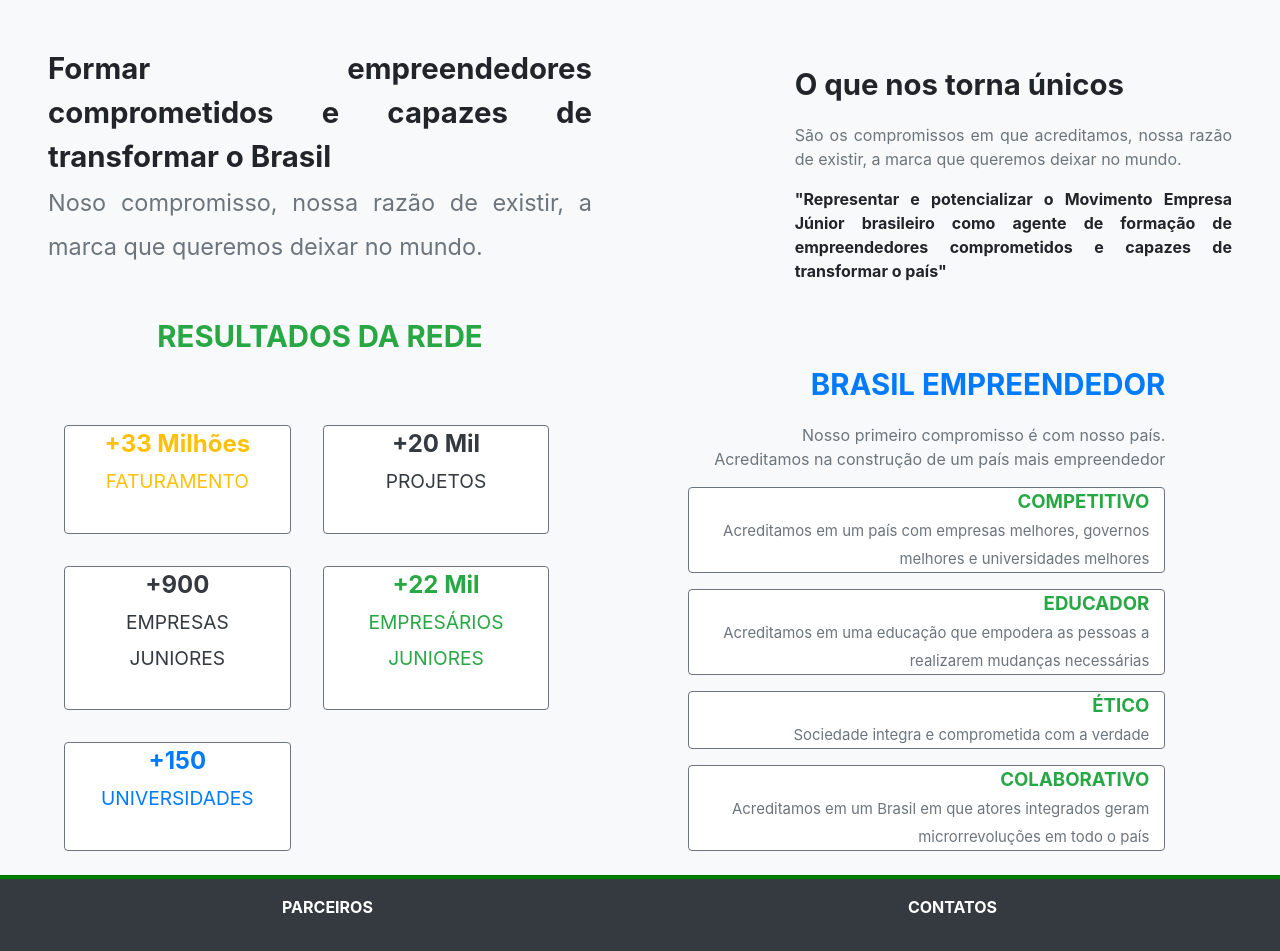
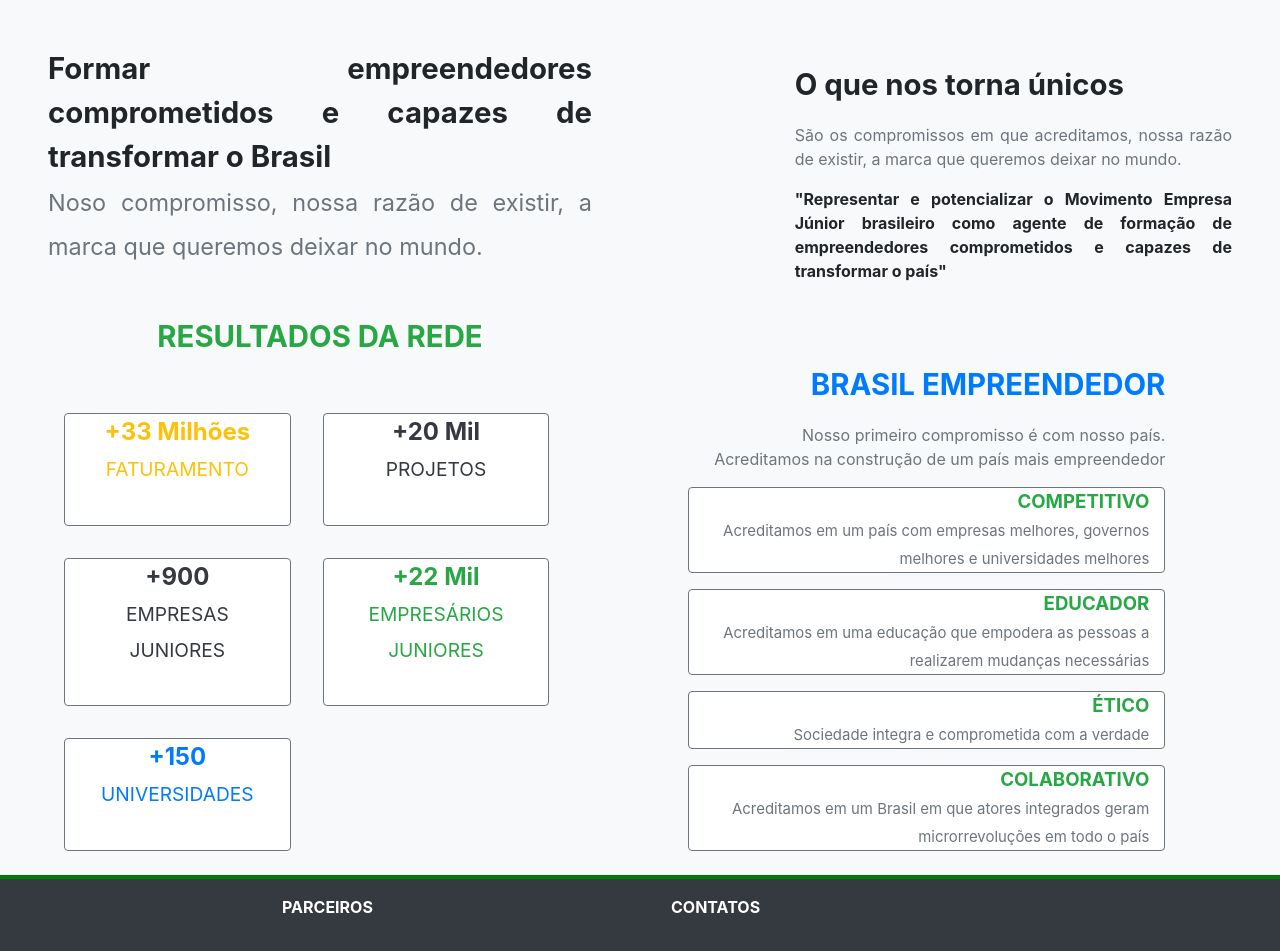
Before and after one commit to AndersonCorreia/EcompJr-Treinamento2019.2, a PHP site: page /views/home.php in a window 1280 px wide. Shown: the part 97-1048 px from the top of the page. Run offline with PHP 8.4, Linux system fonts and the light colour scheme.

Commit message:
refatoração da home.page

```diff
--- a/Treinamento 2019.2/controllers/CompanyController.php
+++ b/Treinamento 2019.2/controllers/CompanyController.php
@@ -61,6 +61,7 @@ class CompanyController{
         $companys = array_map( function ($e) {
 
             return new Company($e['id'], $e['name'], $e['federation']);
+
         }, $companysArray);
 
         return $companys;
--- a/Treinamento 2019.2/views/_includes/bottom.php
+++ b/Treinamento 2019.2/views/_includes/bottom.php
@@ -4,7 +4,7 @@
     <div class="col-md-6 col-12 m-0 p-3">
         <p class="col-12"> PARCEIROS </p>
     </div>
-    <div class="col-md-6 col-12 m-0 p-3">
+    <div class="col-md-6 col-12 m-0 p-3 text-left">
         <p class="col-12"> CONTATOS </p>
     </div>
 </div>
--- a/Treinamento 2019.2/views/admin/dashboard.php
+++ b/Treinamento 2019.2/views/admin/dashboard.php
@@ -8,10 +8,10 @@
 <div class="col-12 m-0 d-flex align-items-center" style="height: 77vh;">
     <div class="col-10 row col-md-6 p-2 mx-auto text-center">
         <div class="col-12 col-md-6 m-0 p-2">
-            <a class="btn btn-success btn-lg " href="/company/index">Listar empresas</a>
+            <a class="btn btn-success btn-lg" href="/company/index">Listar empresas</a>
         </div>
         <div class="col-12 col-md-6 m-0 p-2">
-            <a class="btn btn-warning btn-lg" href="/company/create">Cadastrar empresa</a>
+            <a class="btn btn-warning text-body btn-lg" href="/company/create">Cadastrar empresa</a>
         </div>
     </div>
 </div>
--- a/Treinamento 2019.2/views/home.php
+++ b/Treinamento 2019.2/views/home.php
@@ -25,30 +25,40 @@ include __DIR__."/_includes/top.php";
         de empreendedores comprometidos e capazes de transformar o país"
     </p>
 </div>
-<div class="col-12 row m-0 col-md-6 p-2 px-5 text-center">
-    <p class="font-weight-bold text-success col-12" style="font-size: 22pt;">
+<div class="col-12 row m-0 col-md-6 p-2 px-5 text-center font-weight-bold" style="font-size: 18pt;">
+    <p class="text-success col-12 m-0" style="font-size: 22pt;">
         RESULTADOS DA REDE
     </p>
-    <span class="col-8 col-md-5 m-md-3 align-middle mx-auto font-weight-bold text-warning bg-white border border-secondary rounded"
-         style="font-size: 18pt;">
+    <div class="col-8 col-md-5 m-md-3 text-warning bg-white d-flex justify-content-center
+        border border-secondary rounded">
+        <span>
             +33 Milhões<br><small>FATURAMENTO </small>
         </span>
-    <span class="col-8 col-md-5 m-md-3 mx-auto font-weight-bold text-dark bg-white border border-secondary rounded"
-         style="font-size: 18pt;">
+    </div>
+    <div class="col-8 col-md-5 m-md-3 text-dark bg-white d-flex justify-content-center
+        border border-secondary rounded">
+        <span>
             +20 Mil<br><small>PROJETOS </small>
         </span>
-    <span class="col-8 col-md-5 m-md-3 mx-auto font-weight-bold text-dark bg-white border border-secondary rounded"
-         style="font-size: 18pt;">
+    </div>
+    <div class="col-8 col-md-5 m-md-3 d-flex justify-content-center text-dark bg-white
+        border border-secondary rounded">
+        <span>
             +900<br><small>EMPRESAS<br>JUNIORES </small>
         </span>
-    <span class="col-8 col-md-5 m-md-3 mx-auto font-weight-bold text-success bg-white border border-secondary rounded "
-         style="font-size: 18pt;">
+    </div>
+    <div class="col-8 col-md-5 m-md-3 d-flex justify-content-center text-success bg-white
+    border border-secondary rounded ">
+        <span>
             +22 Mil<br><small>EMPRESÁRIOS JUNIORES </small>
         </span>
-    <span class="col-8 col-md-5 m-md-3 mx-auto font-weight-bold text-primary bg-white border border-secondary rounded"
-         style="font-size: 18pt;">
+    </div>
+    <div class="col-8 col-md-5 m-md-3 d-flex justify-content-center text-primary bg-white
+    border border-secondary rounded">
+        <span>
             +150<br><small>UNIVERSIDADES </small>
         </span>
+    </div>
 </div>
 <div class="col-12 m-0 pl-5 mt-5 col-md-5 p-2 text-right">
     <p class="font-weight-bold text-primary" style="font-size: 22pt;">
```
Lines whose indentation alone changed are shown as unchanged.
